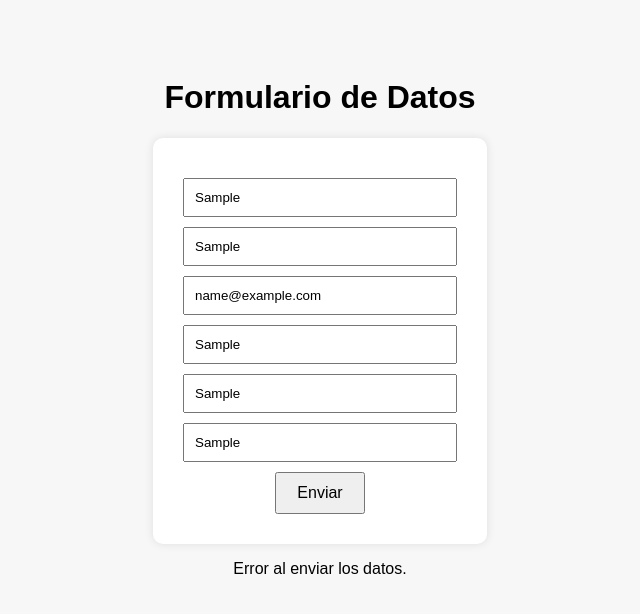
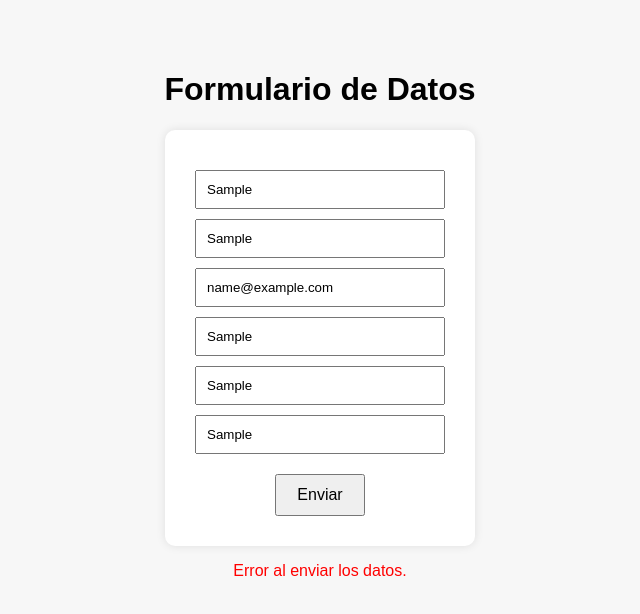
Before and after one commit to Hakiller777/form-webhook-portafolio, a plain HTML site: page index.html in a window 1280 px wide. Both pictures are taken after typing "Sample", "Sample", "name@example.com", "Sample", "Sample", "Sample" into the empty fields and a click on the button "Enviar". Shown: the whole page, without its empty margins (320-960 px from the left). Drawn offline with Linux system fonts and the light colour scheme; no server answers.

Commit message:
Update form and JS logic, tested locally

```diff
--- a/form.js
+++ b/form.js
@@ -1,26 +1,34 @@
-document.getElementById('myForm').addEventListener('submit', function(e) {
+document.getElementById('myForm').addEventListener('submit', async function(e) {
     e.preventDefault();
 
     const data = {
-        Nombre: this.Nombre.value,
-        Apellido: this.Apellido.value,
-        Email: this.Email.value,
-        Ciudad: this.Ciudad.value,
-        Pais: this.Pais.value,
-        Telefono: this.Telefono.value
+        Nombre: this.Nombre.value.trim(),
+        Apellido: this.Apellido.value.trim(),
+        Email: this.Email.value.trim(),
+        Ciudad: this.Ciudad.value.trim(),
+        Pais: this.Pais.value.trim(),
+        Telefono: this.Telefono.value.trim()
     };
 
-    fetch('https://hook.us2.make.com/h82hnxdjmxhht2kr6ug7i37myjvwlan8', {  // <-- reemplaza con tu URL del webhook
-        method: 'POST',
-        headers: {'Content-Type': 'application/json'},
-        body: JSON.stringify(data)
-    })
-    .then(response => {
-        document.getElementById('response').innerText = '¡Datos enviados correctamente!';
+    const responseEl = document.getElementById('response');
+
+    try {
+        const response = await fetch('https://hook.us2.make.com/h82hnxdjmxhht2kr6ug7i37myjvwlan8', { // Reemplaza con tu webhook
+            method: 'POST',
+            headers: {'Content-Type': 'application/json'},
+            body: JSON.stringify(data)
+        });
+
+        if (!response.ok) {
+            throw new Error(`HTTP error! status: ${response.status}`);
+        }
+
+        responseEl.innerText = '¡Datos enviados correctamente!';
+        responseEl.style.color = 'green';
         this.reset();
-    })
-    .catch(error => {
-        document.getElementById('response').innerText = 'Error al enviar los datos.';
-        console.error(error);
-    });
+    } catch (error) {
+        responseEl.innerText = 'Error al enviar los datos.';
+        responseEl.style.color = 'red';
+        console.error('Error al enviar datos al webhook:', error);
+    }
 });
--- a/style.css
+++ b/style.css
@@ -3,6 +3,7 @@ body {
     background-color: #f7f7f7;
     text-align: center;
     padding: 50px;
+    margin: 0;
 }
 
 form {
@@ -11,17 +12,20 @@ form {
     padding: 30px;
     border-radius: 10px;
     box-shadow: 0 0 10px rgba(0,0,0,0.1);
+    max-width: 100%;
 }
 
 input {
     display: block;
-    margin: 10px 0;
+    margin: 10px auto;
     padding: 10px;
     width: 250px;
+    box-sizing: border-box;
 }
 
 button {
     padding: 10px 20px;
     font-size: 16px;
     cursor: pointer;
+    margin-top: 10px;
 }
```
Also changed, not shown: index.html (line endings or trailing spaces).
